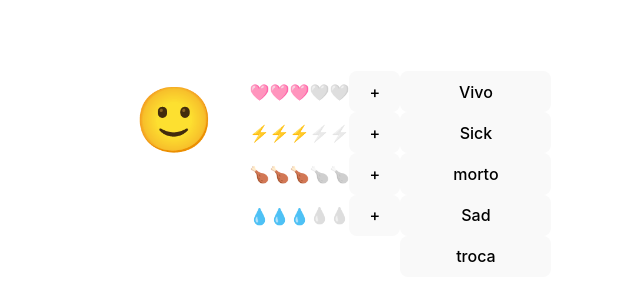
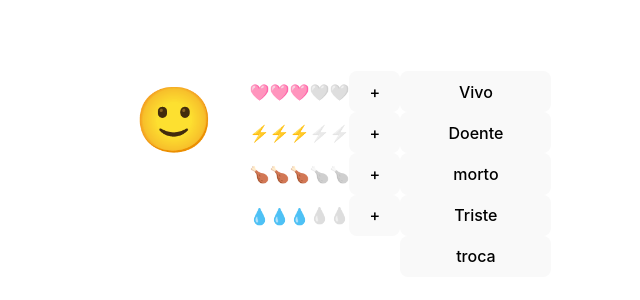
Before and after one commit to ufjf-dcc207/ufjf-dcc207-2024-3-a-atv06-SarahCristina00, a React (Vite) app in the folder vite-project/: page / in a window 1280 px wide. Shown: the part 226-526 px from the top of the page, without its empty margins (315-955 px from the left). Built offline with nearby package versions, Linux system fonts and the light colour scheme.

Commit message:
Muda nome dos estados do emoji

```diff
--- a/vite-project/src/Emoji.tsx
+++ b/vite-project/src/Emoji.tsx
@@ -71,9 +71,9 @@ export default function Emoji(){
         </div>
         <div className="acoes">
             <button onClick={toHappy}>Vivo</button>
-            <button onClick={toSick}>Sick</button>
+            <button onClick={toSick}>Doente</button>
             <button onClick={toDead}>morto</button>
-            <button onClick={toSad}>Sad</button>
+            <button onClick={toSad}>Triste</button>
             <button onClick={cicle}>troca</button>
         </div>
         </div>
```
